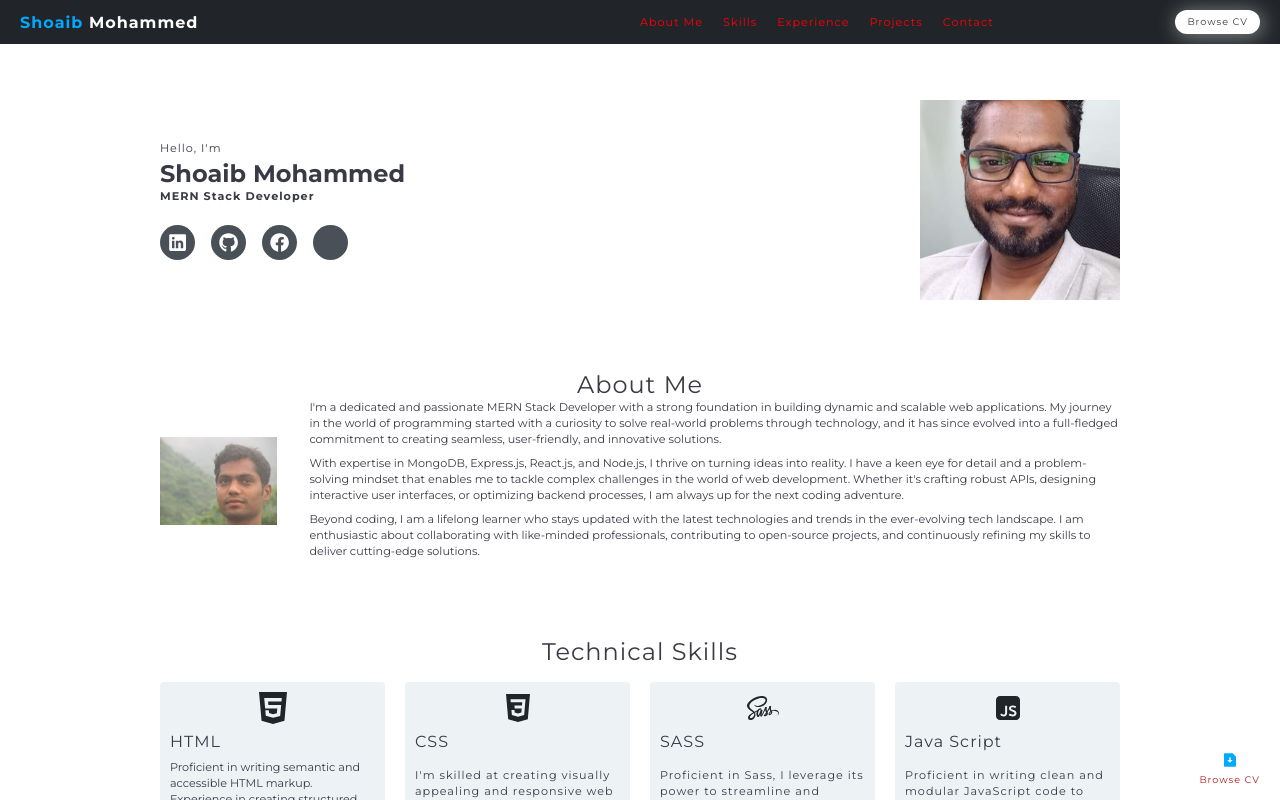
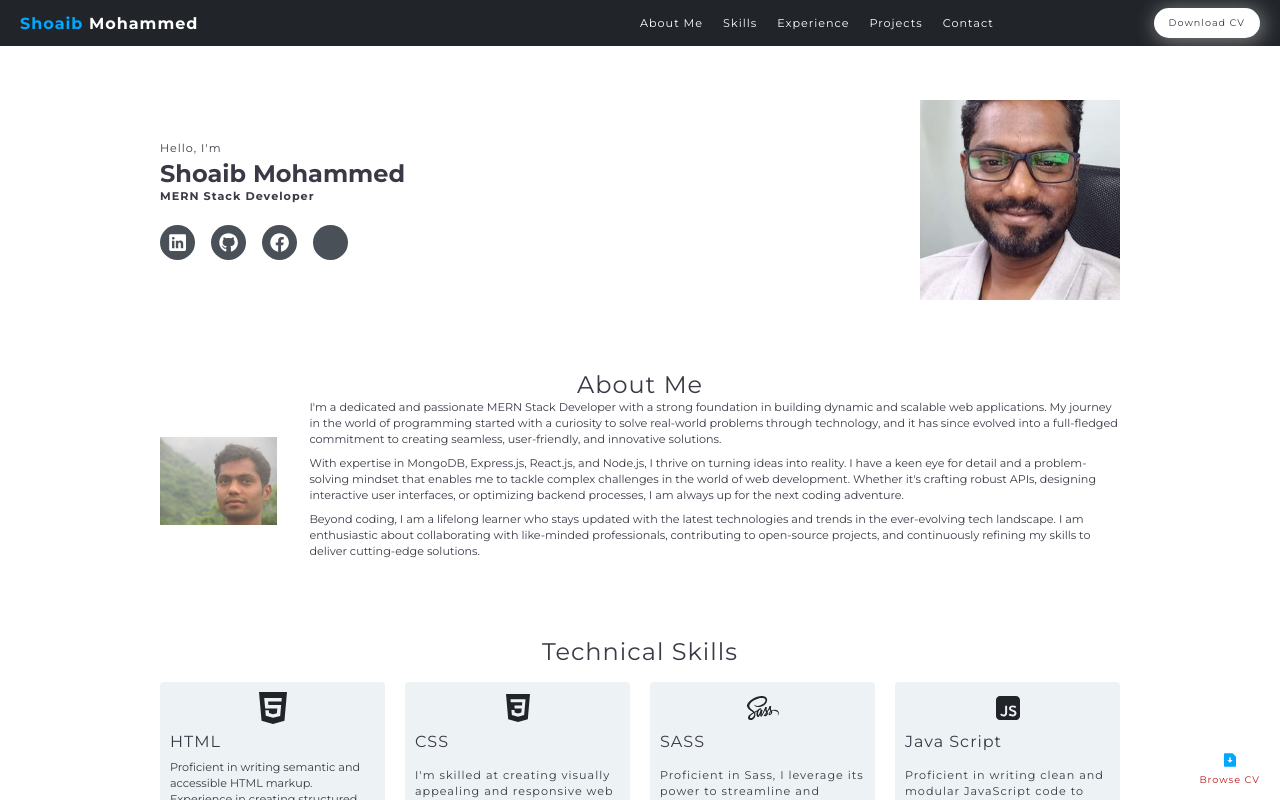
Before and after one commit to shoaibsm/shoaib_portfolio, a React (Create React App) app: page / in a window 1280 px wide. Shown: the top 800 px of the page. Built offline with nearby package versions, Linux system fonts and the light colour scheme; some icons are missing.

Commit message:
Navbar.js changes

```diff
--- a/src/components/navbar/Navbar.js
+++ b/src/components/navbar/Navbar.js
@@ -24,49 +24,47 @@ function Navbar() {
 
     function toggler() {
         setIsNavOpen(!isNavOpen)
-        console.log(isNavOpen);
     }
 
     return (
-        <nav className='Navbar'>
-            <div className="Navbar__container" ref={navRef}>
-                <div className="Navbar__brandSection">
-                    <div className="Navbar__brandBox">
+        <div className='Navbar'>
+            <div className="container" ref={navRef}>
+                <div className="brand-section">
+                    <div className="brand-name">
                         <Link to="introduction" smooth={true} duration={500}>
                             <h2 className='name'><span>Shoaib</span> Mohammed</h2>
                         </Link>
                     </div>
                 </div>
 
-                {window.innerWidth <= 576 ? (<div className={isNavOpen ? 'Navbar__navigationSection--open' : 'Navbar__navigationSection--close'}>
+                {window.innerWidth <= 576 ? (<div className={isNavOpen ? 'navigation-section' : 'navigation-section-close'}>
                     <div className="navigation-container">
-                        <ul className='Navbar__list'>
-                            <li className='Navbar__item'><Link to="about" smooth={true} duration={500}>About Me</Link></li>
-                            <li className='Navbar__item'><Link to="skills" smooth={true} duration={500}>Skills</Link></li>
-                            <li className='Navbar__item'><Link to="experience" smooth={true} duration={500}>Experience</Link></li>
-                            <li className='Navbar__item'><Link to="projects" smooth={true} duration={500}>Projects</Link></li>
-                            <li className='Navbar__item'><Link to="contact" smooth={true} duration={500}>Contact</Link></li>
+                        <ul>
+                            <li><Link to="about" smooth={true} duration={500}>About Me</Link></li>
+                            <li><Link to="skills" smooth={true} duration={500}>Skills</Link></li>
+                            <li><Link to="experience" smooth={true} duration={500}>Experience</Link></li>
+                            <li><Link to="projects" smooth={true} duration={500}>Projects</Link></li>
+                            <li><Link to="contact" smooth={true} duration={500}>Contact</Link></li>
                         </ul>
                     </div>
-                    <div className="Navbar__btn--browse">
-                        <a className="Navbar__btn--Link" href="https://shoaib-sm-resume.onrender.com/" target="_blank" rel="noopener noreferrer">
-                            <p className='Navbar__btnText'>Browse CV</p>
-                        </a>
+                    <div className="cv-btn">
+                        <p className='btn-tex'>Download CV</p>
                     </div>
-                </div>) : (<div className={'Navbar__navigationSection--open'}>
-                    <div className="Navbar__navigationContainer">
-                        <ul className='Navbar__list'>
-                            <li className='Navbar__item'><Link to="about" smooth={true} duration={500}>About Me</Link></li>
-                            <li className='Navbar__item'><Link to="skills" smooth={true} duration={500}>Skills</Link></li>
-                            <li className='Navbar__item'><Link to="experience" smooth={true} duration={500}>Experience</Link></li>
-                            <li className='Navbar__item'><Link to="projects" smooth={true} duration={500}>Projects</Link></li>
-                            <li className='Navbar__item'><Link to="contact" smooth={true} duration={500}>Contact</Link></li>
+                </div>) : (<div className={'navigation-section'}>
+                    <div className="navigation-container">
+                        <ul>
+                            <li><Link to="about" smooth={true} duration={500}>About Me</Link></li>
+                            <li><Link to="skills" smooth={true} duration={500}>Skills</Link></li>
+                            <li><Link to="experience" smooth={true} duration={500}>Experience</Link></li>
+                            <li><Link to="projects" smooth={true} duration={500}>Projects</Link></li>
+                            <li><Link to="contact" smooth={true} duration={500}>Contact</Link></li>
                         </ul>
                     </div>
-                    <div className="Navbar__btn--browse">
-                        <a className="Navbar__btn--Link" href="https://shoaib-sm-resume.onrender.com/" target="_blank" rel="noopener noreferrer">
-                            <p className='Navbar__btnText'>Browse CV</p>
+                    <div className="cv-btn">
+                        <a href="https://shoaib-sm-resume.onrender.com/" target="_blank" rel="noopener noreferrer">
+                            <p className='btn-text'>Download CV</p>
                         </a>
+
                     </div>
                 </div>)}
 
@@ -74,7 +72,7 @@ function Navbar() {
                     <RxHamburgerMenu />
                 </div>
             </div>
-        </nav>
+        </div>
     )
 }
 
--- a/src/components/navbar/Navbar.scss
+++ b/src/components/navbar/Navbar.scss
@@ -6,17 +6,17 @@
     left: 0;
     z-index: 1000;
 
-    .Navbar__container {
+    .container {
         width: 100%;
         display: flex;
         align-items: center;
-        padding-block: 10px;
+        padding-block: 8px;
         position: relative;
 
-        .Navbar__brandSection {
+        .brand-section {
             width: 50%;
 
-            .Navbar__brandBox {
+            .brand-name {
                 .name {
                     font-size: 1rem;
                     font-weight: 700;
@@ -32,24 +32,23 @@
             }
         }
 
-        .Navbar__navigationSection--open {
+        .navigation-section {
             display: flex;
             align-items: center;
             justify-content: space-between;
             gap: 20px;
             width: 50%;
 
-            .Navbar__navigationContainer {
-                .Navbar__list {
+            .navigation-container {
+                ul {
                     list-style: none;
                     display: flex;
                     align-items: center;
                     justify-content: center;
                     gap: 20px;
 
-                    .Navbar__item {
-                        // color: var(--background-color); // change the color name
-                        color: red;
+                    li {
+                        color: var(--background-color);
                         letter-spacing: 1px;
                         cursor: pointer;
                         user-select: none;
@@ -66,11 +65,11 @@
             }
         }
 
-        .Navbar__navigationSection--close {
+        .navigation-section-close {
             display: none;
         }
 
-        .Navbar__btn--browse {
+        .cv-btn {
             background-color: var(--background-color);
             border-radius: 15px;
             cursor: pointer;
@@ -86,15 +85,15 @@
                 background-color: var(--background-color);
             }
 
-            .Navbar__btn--Link {
+            a {
                 display: block;
                 width: 100%;
                 height: 100%;
-                padding: 4px 12px;
+                padding: 7px 15px;
                 border-radius: 15px;
                 text-decoration: none;
 
-                .Navbar__btnText {
+                .btn-text {
                     font-size: 0.6rem;
                     letter-spacing: 1px;
                     color: var(--text-color);
@@ -115,35 +114,37 @@
     }
 
     @media only screen and (max-width: 576px) {
-        .Navbar__container {
+
+        .container {
+            width: 100%;
             flex-direction: column;
             justify-content: center;
 
-            .Navbar__brandSection {
+            .brand-section {
                 align-self: flex-start;
-                width: 100%;
+
+                .brand-name {
+                    .name {
+                        font-size: 0.8rem;
+                    }
+                }
             }
 
-            .Navbar__navigationSection--open {
+            .navigation-section {
 
                 justify-content: center;
 
-                .Navbar__navigationContainer {
+                .navigation-container {
                     margin-top: 8px;
 
-                    .Navbar__list {
+                    ul {
                         flex-direction: column;
                         row-gap: 10px;
                     }
                 }
 
-                .Navbar__btn--browse {
+                .cv-btn {
                     display: none;
-                }
-
-                .Navbar__navigationSection--close {
-                    display: none;
-                    /* Add this line */
                 }
             }
 
@@ -153,12 +154,4 @@
         }
 
     }
-
-    @media only screen and (max-width: 576px) {
-        .Navbar__container {
-            .Navbar__brandSection {
-                width: 100%;
-            }
-        }
-    }
 }
```
